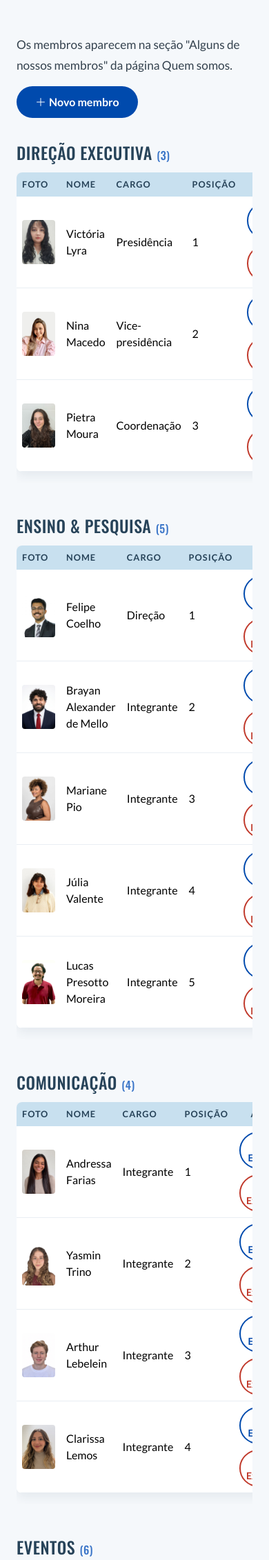
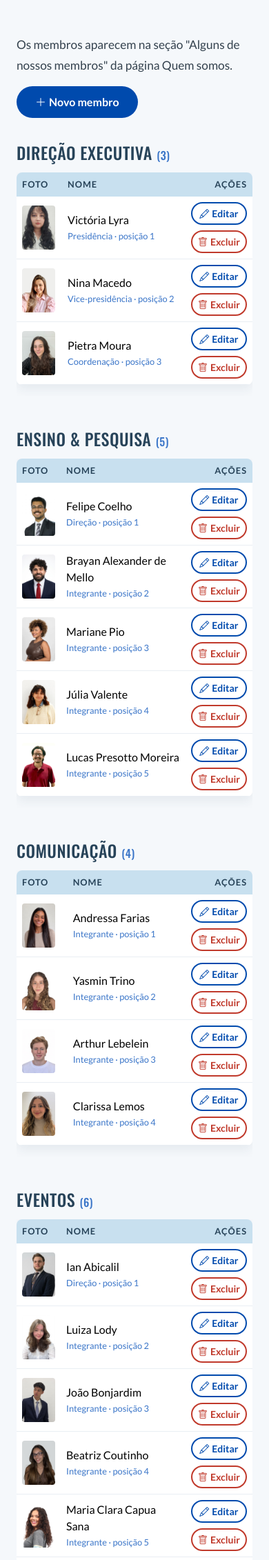
Before and after one commit to joaopiller/ladi-uff, a Flask app: template templates/admin/membros.html in a window 390 px wide. Shown: the part 331-2593 px from the top of the page at 69% size. Run offline with Flask 3, Linux system fonts and the light colour scheme; the template is opened without the code that fills it: values that come from a table or form of the project are taken from there, others are empty; data comes from the database, SQL or seed files in the repository; some libraries are stand-ins or nearby versions.

Commit message:
fix(admin): tabelas do painel cabem na tela do celular

```diff
--- a/static/css/admin.css
+++ b/static/css/admin.css
@@ -193,6 +193,10 @@
   gap: 8px;
 }
 
+.acoes .btn {
+  white-space: nowrap;
+}
+
 .btn-contorno {
   border: 2px solid var(--azul);
   color: var(--azul);
@@ -383,6 +387,12 @@
   margin-left: 6px;
 }
 
+.info-celular {
+  font-size: 0.8rem;
+  color: var(--azul-medio);
+  margin-top: 2px;
+}
+
 @media (max-width: 575px) {
   .caixa-login {
     padding: 28px 20px;
--- a/templates/admin/membros.html
+++ b/templates/admin/membros.html
@@ -29,8 +29,8 @@
             <tr>
               <th>Foto</th>
               <th>Nome</th>
-              <th>Cargo</th>
-              <th>Posição</th>
+              <th class="d-none d-md-table-cell">Cargo</th>
+              <th class="d-none d-md-table-cell">Posição</th>
               <th class="text-end">Ações</th>
             </tr>
           </thead>
@@ -38,9 +38,12 @@
             {% for membro in diretoria.membros %}
             <tr>
               <td><img src="{{ url_for('static', filename=membro.foto) }}" alt="{{ membro.nome }}" class="miniatura"></td>
-              <td>{{ membro.nome }}</td>
-              <td>{{ membro.cargo }}</td>
-              <td>{{ membro.ordem }}</td>
+              <td>
+                {{ membro.nome }}
+                <span class="d-block d-md-none info-celular">{{ membro.cargo }} · posição {{ membro.ordem }}</span>
+              </td>
+              <td class="d-none d-md-table-cell">{{ membro.cargo }}</td>
+              <td class="d-none d-md-table-cell">{{ membro.ordem }}</td>
               <td class="text-end">
                 <div class="acoes">
                   <a href="{{ url_for('editar_membro', id=membro.id) }}" class="btn btn-sm btn-contorno"><i class="bi bi-pencil me-1"></i>Editar</a>
```
Also changed, not shown: templates/admin/artigos.html (+7 -5 lines), templates/admin/eventos.html (+5 -4 lines).
